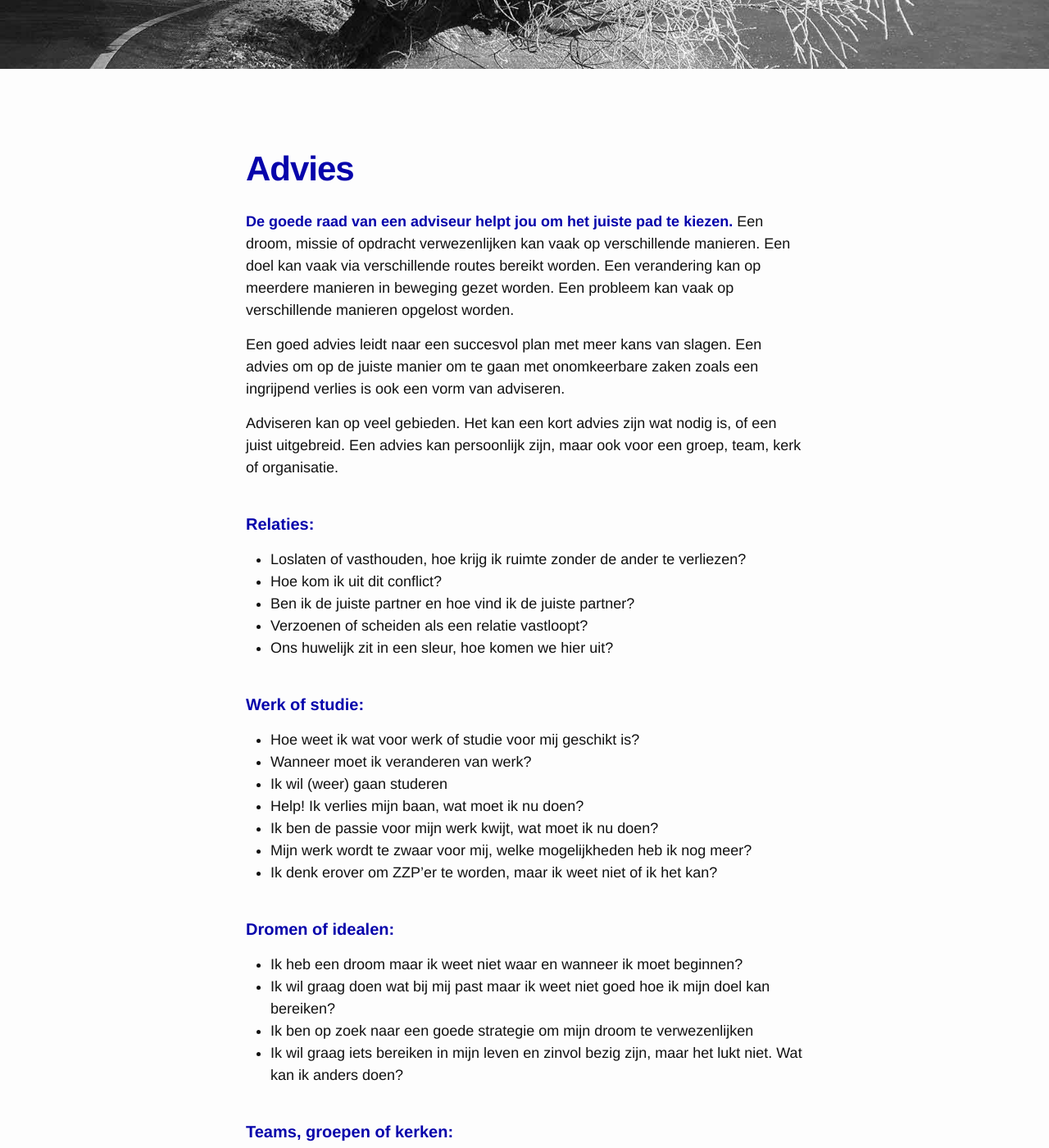
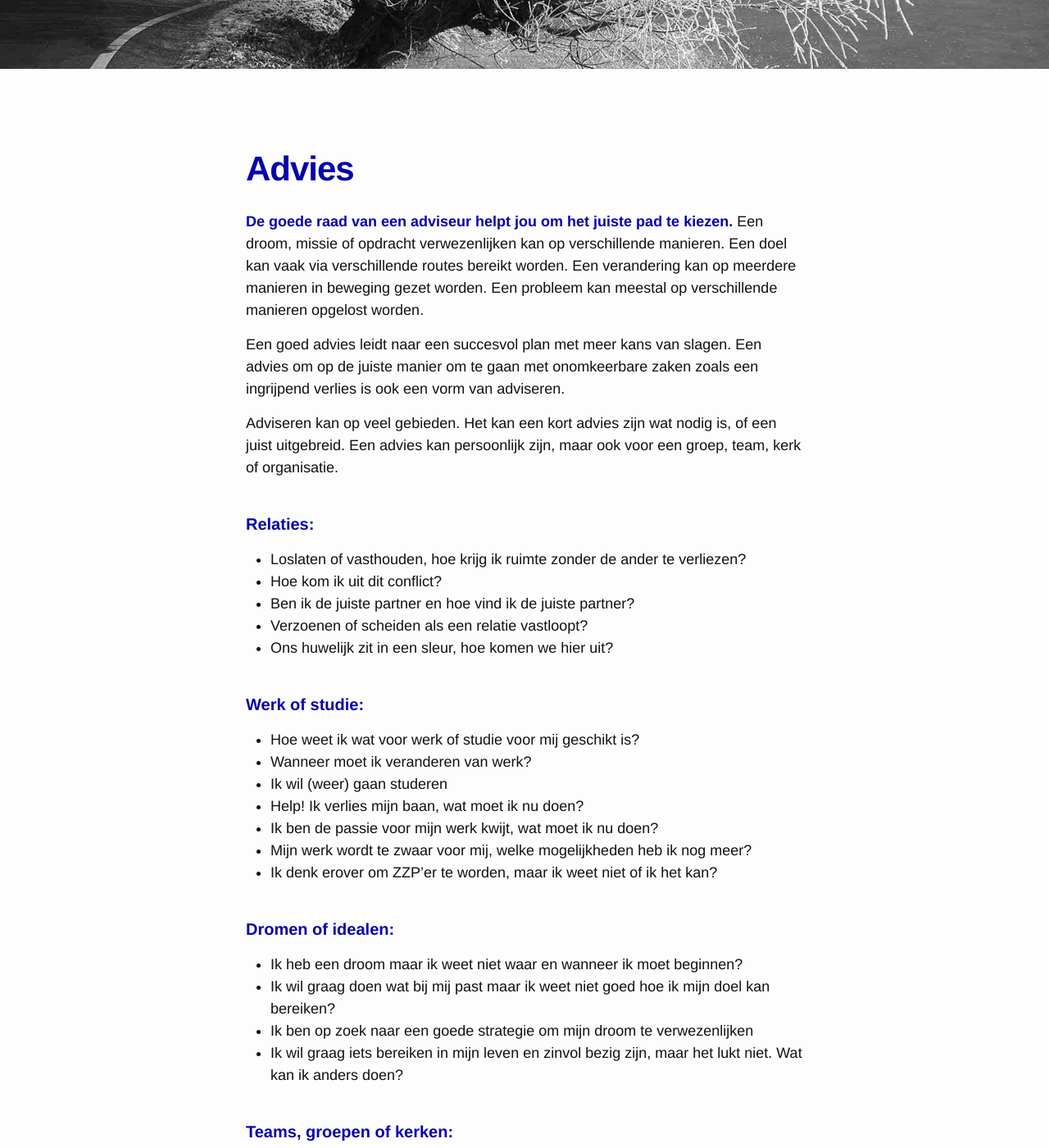
Before and after one commit to keesneven/keesneven.github.io, a Jekyll site: the page built from d_advies.md, in a window 1280 px wide and 1400 px high, scrolled down 416 px. Shown: the whole window at 82% size. Built offline with Jekyll 4.4.1, drawn with Linux system fonts in a browser that asks for light colours; nearby versions of some CDN libraries; some of the changed text lies outside the part shown.

Commit message:
Update d_advies.md

```diff
--- a/d_advies.md
+++ b/d_advies.md
@@ -5,14 +5,14 @@ permalink: /diensten/advies/
 img-path: /assets/img/bg3.jpg
 
 meta-desc: Goede raad helpt je om de juiste keuze te maken en het juiste pad te kiezen richting toekomst
-meta-tags: advies, toekomst, toekomstgericht, kort advies, huwelijk, loopbaan, zingeving, levensweg, studiekeuze, beroepskeuze, relatieadvies, loopbaanadvies, persoonlijk advies, christelijk advies
+meta-tags: advies, toekomst, toekomstgericht, kort advies, huwelijk, loopbaan, zingeving, levensweg, studiekeuze, beroepskeuze, relatieadvies, loopbaanadvies, persoonlijk advies, christelijk advies, organisatieontwikkeling, persoonlijke ontwikkeling, teamontwikkeling,
 ---
 
 **De goede raad van een adviseur helpt jou om het juiste pad te kiezen.**
-Een droom, missie of opdracht verwezenlijken kan vaak op verschillende manieren.
+Een droom, missie of opdracht verwezenlijken kan op verschillende manieren.
 Een doel kan vaak via verschillende routes bereikt worden.
 Een verandering kan op meerdere manieren in beweging gezet worden.
-Een probleem kan vaak op verschillende manieren opgelost worden.
+Een probleem kan meestal op verschillende manieren opgelost worden.
 
 Een goed advies leidt naar een succesvol plan met meer kans van slagen.
 Een advies om op de juiste manier om te gaan met onomkeerbare zaken zoals een ingrijpend verlies is ook een vorm van adviseren.
```
Also changed, not shown: other parts of d_advies.md (+1 -1 lines).
